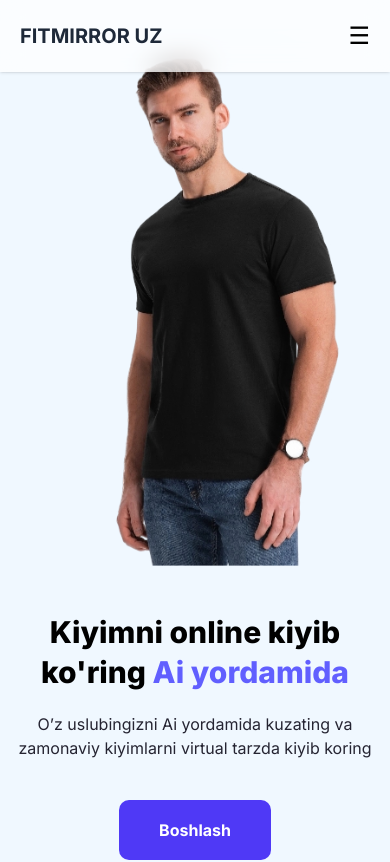
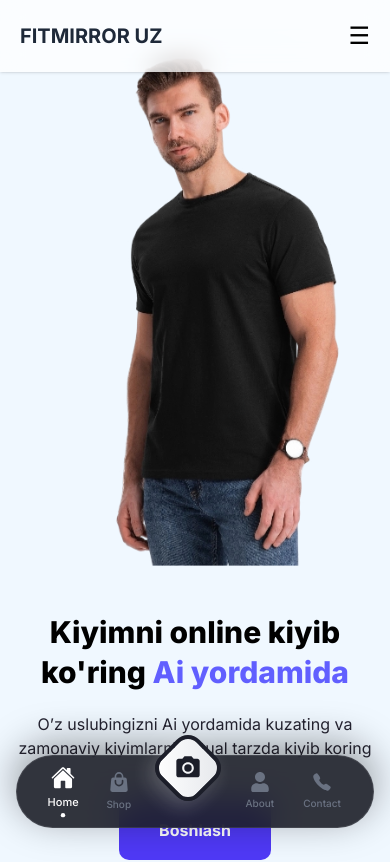
Before and after one commit to codeby-umar/FITMIRROR.UZ, a React (Vite) app: page / in a window 390 px wide. Shown: the top 862 px of the page. Built offline with nearby package versions, Linux system fonts and the light colour scheme.

Commit message:
responsive

```diff
--- a/src/components/Footer.jsx
+++ b/src/components/Footer.jsx
@@ -1,33 +1,39 @@
-import { Link } from "react-router-dom";
-import { IoCall } from "react-icons/io5";
+import { Link ,useLocation } from "react-router-dom";
+import { IoCall, IoHome } from "react-icons/io5";
 import { SiMinutemailer } from "react-icons/si";
+import { MdCameraAlt } from "react-icons/md";
+import { HiMiniShoppingBag } from "react-icons/hi2";
+import { FaUser } from "react-icons/fa";
 
 function Footer() {
+  const { pathname } = useLocation();
+  const isActive = (path) => pathname === path;
   return (
+    <>
       <footer className="bg-[#1C1E29] text-gray-400 pt-12 pb-6">
-      <div className="container">
+        <div className="container mx-auto px-4">
           <div className="flex flex-col md:flex-row justify-between items-center md:items-start gap-10">
             <div className="text-center md:text-left">
-            <h2 className="text-2xl font-bold  text-white mb-2">
+              <h2 className="text-2xl font-bold text-white mb-2">
                 FITMIRROR UZ
               </h2>
-            <p className="text-sm text-gray-500 max-w-63">
-               O’z uslubingizni Ai
-              yordamida kuzating va zamonaviy kiyimlarni
+              <p className="text-sm text-gray-500 max-w-[260px]">
+                O’z uslubingizni AI yordamida kuzating va zamonaviy kiyimlarni
+                oson toping.
               </p>
             </div>
 
             <ul className="flex flex-col sm:flex-row items-center gap-5 sm:gap-10 text-base sm:text-lg">
-            <Link className="hover:text-white transition" to={"/about"}>
+              <Link className="hover:text-white transition" to="/about">
                 About
               </Link>
-            <Link className="hover:text-white transition" to={"/clothes"}>
+              <Link className="hover:text-white transition" to="/clothes">
                 Shop
               </Link>
-            <Link className="hover:text-white transition" to={"/contact"}>
+              <Link className="hover:text-white transition" to="/contact">
                 Contact
               </Link>
-            <Link className="hover:text-white transition" to={"/serveses"}>
+              <Link className="hover:text-white transition" to="/privacy">
                 Privacy
               </Link>
             </ul>
@@ -37,14 +43,14 @@ function Footer() {
                 className="flex items-center gap-2 hover:text-white transition"
                 href="tel:+998770142800"
               >
-              <IoCall size={"20px"} />
+                <IoCall size={20} />
                 +998 77 014 28 00
               </a>
               <a
                 className="flex items-center gap-2 hover:text-white transition"
                 href="mailto:onlyahror@gmail.com"
               >
-              <SiMinutemailer size={"20px"} />
+                <SiMinutemailer size={20} />
                 onlyahror@gmail.com
               </a>
             </div>
@@ -58,6 +64,82 @@ function Footer() {
           </p>
         </div>
       </footer>
+
+      <div className="fixed bottom-0 left-0 z-50 w-full md:hidden px-4 pb-4">
+        <div className="relative bg-[#1C1E29]/90 backdrop-blur-lg border border-white/10 rounded-[2.5rem] px-8 py-3 shadow-[0_-10px_40px_rgba(0,0,0,0.4)]">
+          <div className="flex items-center justify-between">
+            <Link
+              to="/"
+              className={`flex flex-col items-center transition-all duration-300 ${
+                isActive("/")
+                  ? "text-white scale-110"
+                  : "text-gray-500 hover:text-gray-300"
+              }`}
+            >
+              <IoHome size={22} />
+              <span className="text-[10px] mt-1 font-medium">Home</span>
+              {isActive("/") && (
+                <div className="w-1 h-1 bg-white rounded-full mt-0.5" />
+              )}
+            </Link>
+            <Link
+              to="/clothes"
+              className={`flex flex-col items-center transition-all duration-300 ${
+                isActive("/clothes")
+                  ? "text-white scale-110"
+                  : "text-gray-500 hover:text-gray-300"
+              }`}
+            >
+              <HiMiniShoppingBag size={22} />
+              <span className="text-[10px] mt-1 font-medium">Shop</span>
+              {isActive("/clothes") && (
+                <div className="w-1 h-1 bg-white rounded-full mt-0.5" />
+              )}
+            </Link>
+
+            <div className="relative -mt-12">
+              <Link
+                to="/chooseclothes"
+                className="bg-gradient-to-tr from-white to-gray-200 text-[#1C1E29] w-14 h-14 rounded-2xl flex items-center justify-center shadow-[0_8px_20px_rgba(255,255,255,0.2)] border-4 border-[#1C1E29] active:scale-90 transition-transform duration-200 rotate-45"
+              >
+                <div className="-rotate-45">
+                  <MdCameraAlt size={28} />
+                </div>
+              </Link>
+            </div>
+            <Link
+              to="/about"
+              className={`flex flex-col items-center transition-all duration-300 ${
+                isActive("/about")
+                  ? "text-white scale-110"
+                  : "text-gray-500 hover:text-gray-300"
+              }`}
+            >
+              <FaUser size={20} />
+              <span className="text-[10px] mt-1 font-medium">About</span>
+              {isActive("/about") && (
+                <div className="w-1 h-1 bg-white rounded-full mt-0.5" />
+              )}
+            </Link>
+
+            <Link
+              to="/contact"
+              className={`flex flex-col items-center transition-all duration-300 ${
+                isActive("/contact")
+                  ? "text-white scale-110"
+                  : "text-gray-500 hover:text-gray-300"
+              }`}
+            >
+              <IoCall size={20} />
+              <span className="text-[10px] mt-1 font-medium">Contact</span>
+              {isActive("/servises") && (
+                <div className="w-1 h-1 bg-white rounded-full mt-0.5" />
+              )}
+            </Link>
+          </div>
+        </div>
+      </div>
+    </>
   );
 }
 
```
Lines whose indentation alone changed are shown as unchanged.
